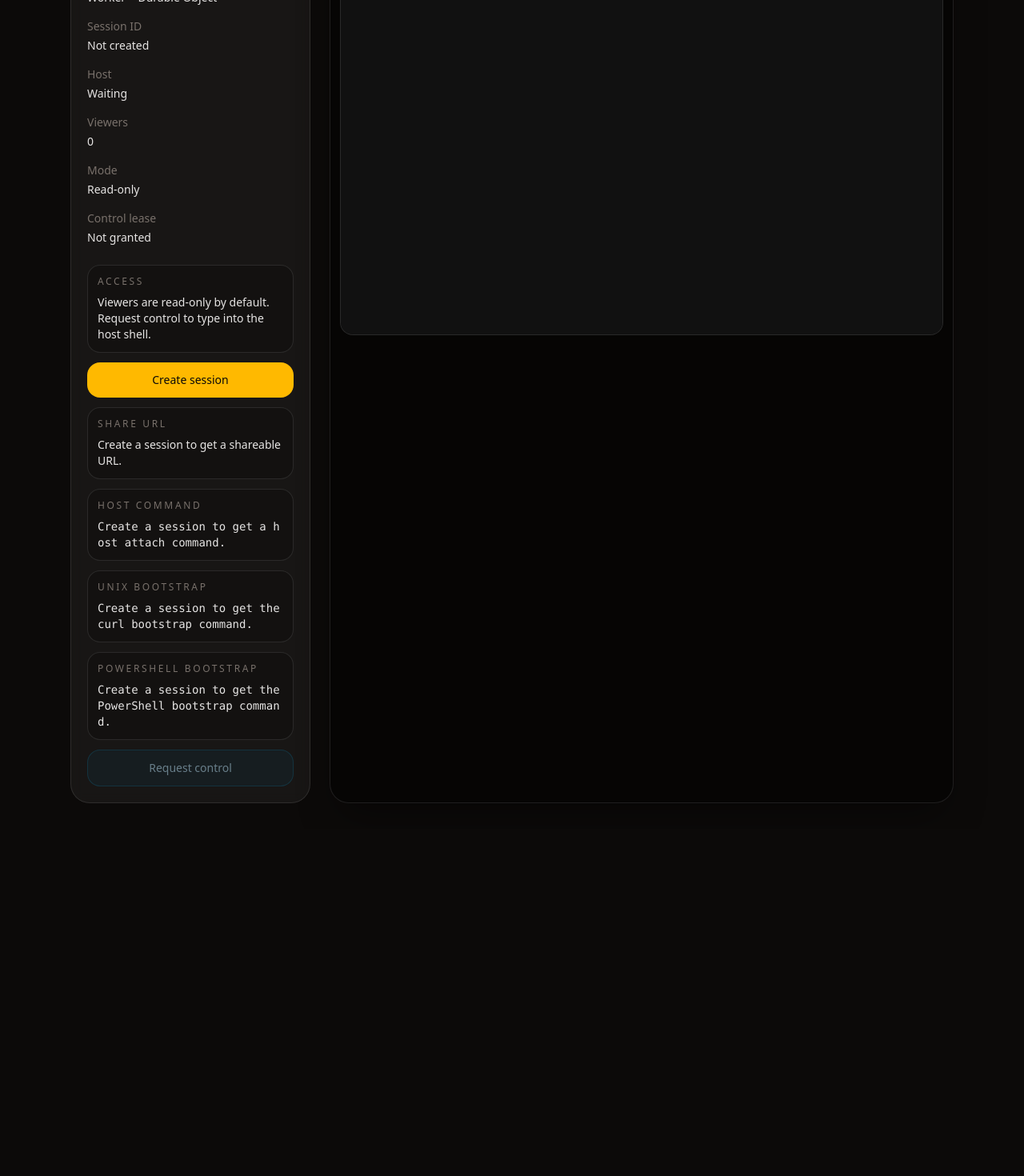
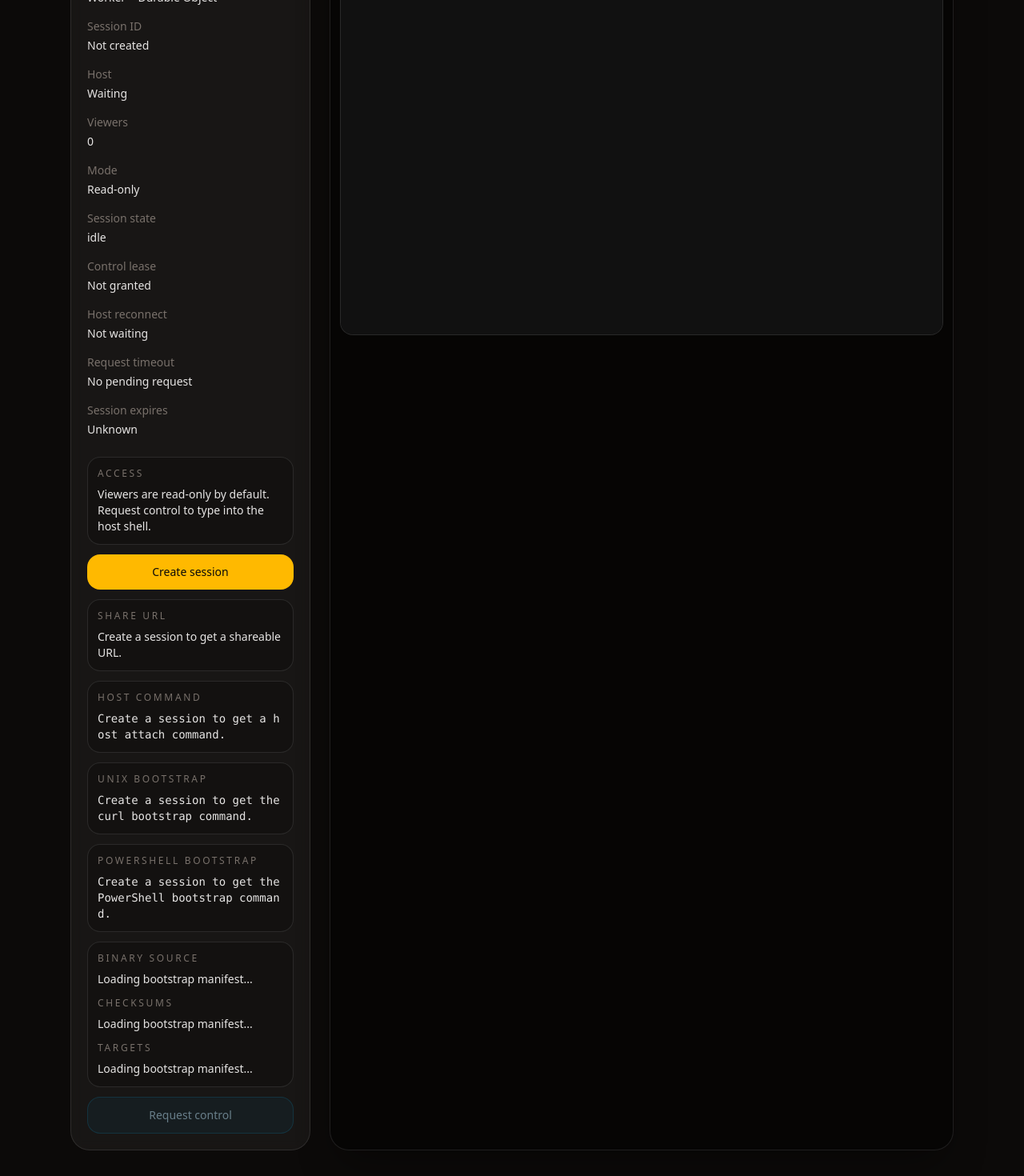
Before and after one commit to jiayx/ttys, a React (Vite) app in the folder apps/web/: page / in a window 1280 px wide. Shown: the part 270-1740 px from the top of the page at 80% size. Before the commit the page ends 1306 px from the top, so only its background shows below. Built offline with nearby package versions, Linux system fonts and the light colour scheme.

Commit message:
Refine agent and web session handling

```diff
--- a/apps/web/src/client/app.tsx
+++ b/apps/web/src/client/app.tsx
@@ -8,7 +8,14 @@ type SessionInfo = {
   viewerWebSocketUrl: string;
 };
 
+type BootstrapManifest = {
+  binaryBaseURL: string;
+  checksumsURL: string;
+  targets: Record<string, string>;
+};
+
 type SessionStatus = {
+  role: "host" | "viewer" | null;
   state: "idle" | "ready" | "active" | "closed";
   hostConnected: boolean;
   viewerCount: number;
@@ -21,6 +28,9 @@ type SessionStatus = {
     leaseSeconds: number;
   } | null;
   hasPendingControlRequest: boolean;
+  sessionExpiresAt: number | null;
+  hostDisconnectDeadline: number | null;
+  pendingRequestExpiresAt: number | null;
 };
 
 export function App() {
@@ -31,22 +41,23 @@ export function App() {
   const canWriteRef = useRef(false);
   const previousStatusRef = useRef<SessionStatus | null>(null);
   const [sessionId, setSessionId] = useState<string | null>(readSessionId());
+  const [sessionInfo, setSessionInfo] = useState<SessionInfo | null>(() =>
+    buildSessionInfo(readSessionId()),
+  );
   const [sessionStatus, setSessionStatus] = useState<SessionStatus | null>(null);
+  const [bootstrapManifest, setBootstrapManifest] = useState<BootstrapManifest | null>(null);
   const [connecting, setConnecting] = useState(false);
   const [creating, setCreating] = useState(false);
   const [requestingControl, setRequestingControl] = useState(false);
   const [statusNote, setStatusNote] = useState<string | null>(null);
   const [transportState, setTransportState] = useState("idle");
+  const [now, setNow] = useState(() => Date.now());
   const reconnectAttempts = useRef(0);
   const reconnectTimer = useRef<number | null>(null);
 
   const shareUrl = useMemo(() => {
-    if (!sessionId || typeof window === "undefined") {
-      return "";
-    }
-
-    return new URL(`/s/${sessionId}`, window.location.origin).toString();
-  }, [sessionId]);
+    return sessionInfo?.viewerUrl ?? "";
+  }, [sessionInfo]);
   const hostCommand = useMemo(() => {
     if (!sessionId || typeof window === "undefined") {
       return "";
@@ -68,10 +79,65 @@ export function App() {
 
     return `& ([ScriptBlock]::Create((irm '${window.location.origin}/start.ps1?session=${sessionId}')))`;
   }, [sessionId]);
+  const bootstrapTargets = useMemo(() => {
+    if (!bootstrapManifest) {
+      return [];
+    }
+
+    return Object.entries(bootstrapManifest.targets).sort(([left], [right]) =>
+      left.localeCompare(right),
+    );
+  }, [bootstrapManifest]);
 
   useEffect(() => {
     canWriteRef.current = Boolean(sessionStatus?.canWrite);
   }, [sessionStatus?.canWrite]);
+
+  useEffect(() => {
+    setSessionInfo(buildSessionInfo(sessionId));
+  }, [sessionId]);
+
+  useEffect(() => {
+    if (!sessionId) {
+      return;
+    }
+
+    const timer = window.setInterval(() => {
+      setNow(Date.now());
+    }, 1000);
+
+    return () => {
+      window.clearInterval(timer);
+    };
+  }, [sessionId]);
+
+  useEffect(() => {
+    let cancelled = false;
+
+    async function loadBootstrapManifest() {
+      try {
+        const response = await fetch("/api/bootstrap/manifest");
+        if (!response.ok) {
+          return;
+        }
+
+        const manifest = (await response.json()) as BootstrapManifest;
+        if (!cancelled) {
+          setBootstrapManifest(manifest);
+        }
+      } catch {
+        if (!cancelled) {
+          setBootstrapManifest(null);
+        }
+      }
+    }
+
+    void loadBootstrapManifest();
+
+    return () => {
+      cancelled = true;
+    };
+  }, []);
 
   useEffect(() => {
     if (!terminalRef.current) {
@@ -156,7 +222,7 @@ export function App() {
 
       setSessionStatus(status);
 
-      const ws = new WebSocket(viewerSocketURL(sessionId));
+      const ws = new WebSocket(sessionInfo?.viewerWebSocketUrl ?? viewerSocketURL(sessionId));
       activeSocket = ws;
       socket.current = ws;
       const wasReconnect = reconnectAttempts.current > 0;
@@ -174,7 +240,6 @@ export function App() {
           setStatusNote(null);
         }
         reconnectAttempts.current = 0;
-        sendResize();
       });
 
       ws.addEventListener("message", (event) => {
@@ -266,18 +331,6 @@ export function App() {
       }
     }
 
-    function sendResize() {
-      if (socket.current?.readyState !== WebSocket.OPEN || !terminal.current) {
-        return;
-      }
-
-      const { cols, rows } = terminal.current.fit();
-      if (!canWriteRef.current) {
-        return;
-      }
-      socket.current.send(JSON.stringify({ type: "resize", payload: { cols, rows } }));
-    }
-
     function handleControlFrame(frame: Record<string, unknown>) {
       if (frame.type === "session.status") {
         const payload = frame.payload as SessionStatus;
@@ -319,12 +372,10 @@ export function App() {
     }
 
     void connectViewer();
-    window.addEventListener("resize", sendResize);
 
     return () => {
       cancelled = true;
       clearReconnectTimer();
-      window.removeEventListener("resize", sendResize);
       inputCleanup.current?.();
       inputCleanup.current = null;
       closeActiveSocket();
@@ -341,8 +392,9 @@ export function App() {
 
       const created = (await response.json()) as SessionInfo;
       setSessionId(created.sessionId);
+      setSessionInfo(normalizeSessionInfo(created));
       reconnectAttempts.current = 0;
-      window.history.replaceState({}, "", created.viewerUrl);
+      window.history.replaceState({}, "", normalizeSessionInfo(created).viewerUrl);
       previousStatusRef.current = null;
       setStatusNote(null);
       terminal.current?.clear();
@@ -368,10 +420,10 @@ export function App() {
   }
 
   const modeLabel = sessionStatus?.canWrite ? "Control granted" : "Read-only";
-  let leaseLabel: string | null = null;
-  if (sessionStatus?.canWrite && sessionStatus.controlLeaseExpiresAt) {
-    leaseLabel = new Date(sessionStatus.controlLeaseExpiresAt).toLocaleTimeString();
-  }
+  const leaseLabel = formatDeadline(sessionStatus?.controlLeaseExpiresAt ?? null, now);
+  const hostReconnectLabel = formatDeadline(sessionStatus?.hostDisconnectDeadline ?? null, now);
+  const requestDeadlineLabel = formatDeadline(sessionStatus?.pendingRequestExpiresAt ?? null, now);
+  const sessionExpiryLabel = formatDeadline(sessionStatus?.sessionExpiresAt ?? null, now);
   const canRequestControl =
     Boolean(sessionId) &&
     Boolean(sessionStatus?.hostConnected) &&
@@ -384,6 +436,8 @@ export function App() {
     requestControlLabel = "Control active";
   } else if (requestingControl) {
     requestControlLabel = "Request pending...";
+  } else if (sessionStatus?.hasPendingControlRequest) {
+    requestControlLabel = "Another request is pending";
   } else if (sessionStatus?.controllerViewerId) {
     requestControlLabel = "Another viewer is controlling";
   }
@@ -444,9 +498,35 @@ export function App() {
                 </dd>
               </div>
               <div>
+                <dt className="text-stone-500">Session state</dt>
+                <dd className="mt-1 text-stone-200">
+                  {sessionStatus?.state ?? "idle"}
+                </dd>
+              </div>
+              <div>
                 <dt className="text-stone-500">Control lease</dt>
                 <dd className="mt-1 text-stone-200">
-                  {leaseLabel ? `Until ${leaseLabel}` : "Not granted"}
+                  {leaseLabel ?? "Not granted"}
+                </dd>
+              </div>
+              <div>
+                <dt className="text-stone-500">Host reconnect</dt>
+                <dd className="mt-1 text-stone-200">
+                  {!sessionStatus?.hostConnected && hostReconnectLabel
+                    ? hostReconnectLabel
+                    : "Not waiting"}
+                </dd>
+              </div>
+              <div>
+                <dt className="text-stone-500">Request timeout</dt>
+                <dd className="mt-1 text-stone-200">
+                  {requestDeadlineLabel ?? "No pending request"}
+                </dd>
+              </div>
+              <div>
+                <dt className="text-stone-500">Session expires</dt>
+                <dd className="mt-1 text-stone-200">
+                  {sessionExpiryLabel ?? "Unknown"}
                 </dd>
               </div>
             </dl>
@@ -501,6 +581,28 @@ export function App() {
                     "Create a session to get the PowerShell bootstrap command."}
                 </p>
               </div>
+              <div className="rounded-2xl border border-white/10 bg-black/20 p-3">
+                <p className="text-xs uppercase tracking-[0.22em] text-stone-500">
+                  Binary source
+                </p>
+                <p className="mt-2 break-all text-sm text-stone-200">
+                  {bootstrapManifest?.binaryBaseURL ?? "Loading bootstrap manifest..."}
+                </p>
+                <p className="mt-3 text-xs uppercase tracking-[0.22em] text-stone-500">
+                  Checksums
+                </p>
+                <p className="mt-2 break-all text-sm text-stone-200">
+                  {bootstrapManifest?.checksumsURL ?? "Loading bootstrap manifest..."}
+                </p>
+                <p className="mt-3 text-xs uppercase tracking-[0.22em] text-stone-500">
+                  Targets
+                </p>
+                <p className="mt-2 text-sm text-stone-200">
+                  {bootstrapTargets.length > 0
+                    ? bootstrapTargets.map(([target]) => target).join(", ")
+                    : "Loading bootstrap manifest..."}
+                </p>
+              </div>
               <button
                 type="button"
                 onClick={requestControl}
@@ -538,6 +640,70 @@ function viewerSocketURL(sessionId: string) {
   return `${protocol}//${window.location.host}/api/session/${sessionId}/viewer`;
 }
 
+function buildSessionInfo(sessionId: string | null): SessionInfo | null {
+  if (!sessionId || typeof window === "undefined") {
+    return null;
+  }
+
+  return normalizeSessionInfo({
+    sessionId,
+    viewerUrl: `/s/${sessionId}`,
+    hostWebSocketUrl: `/api/session/${sessionId}/host`,
+    viewerWebSocketUrl: `/api/session/${sessionId}/viewer`,
+  });
+}
+
+function normalizeSessionInfo(info: SessionInfo): SessionInfo {
+  if (typeof window === "undefined") {
+    return info;
+  }
+
+  const viewerUrl = new URL(info.viewerUrl, window.location.origin).toString();
+  const origin = new URL(viewerUrl).origin;
+  const viewerProtocol = origin.startsWith("https:") ? "wss:" : "ws:";
+  const hostProtocol = viewerProtocol;
+
+  return {
+    sessionId: info.sessionId,
+    viewerUrl,
+    hostWebSocketUrl: normalizeWebSocketURL(info.hostWebSocketUrl, hostProtocol),
+    viewerWebSocketUrl: normalizeWebSocketURL(info.viewerWebSocketUrl, viewerProtocol),
+  };
+}
+
+function normalizeWebSocketURL(value: string, protocol: string) {
+  if (value.startsWith("ws://") || value.startsWith("wss://")) {
+    return value;
+  }
+
+  if (typeof window === "undefined") {
+    return value;
+  }
+
+  const resolved = new URL(value, window.location.origin);
+  resolved.protocol = protocol;
+  return resolved.toString();
+}
+
+function formatDeadline(timestamp: number | null, now: number) {
+  if (!timestamp) {
+    return null;
+  }
+
+  const remainingMs = timestamp - now;
+  if (remainingMs <= 0) {
+    return "Expired";
+  }
+
+  const remainingSeconds = Math.ceil(remainingMs / 1000);
+  const minutes = Math.floor(remainingSeconds / 60);
+  const seconds = remainingSeconds % 60;
+  const relative =
+    minutes > 0 ? `${minutes}m ${String(seconds).padStart(2, "0")}s left` : `${seconds}s left`;
+
+  return `${new Date(timestamp).toLocaleTimeString()} (${relative})`;
+}
+
 function parseControlFrame(value: string): Record<string, unknown> | null {
   try {
     const parsed = JSON.parse(value) as Record<string, unknown>;
--- a/apps/web/src/client/terminal.ts
+++ b/apps/web/src/client/terminal.ts
@@ -28,9 +28,6 @@ export function mountTerminal(container: HTMLElement): TerminalController {
   terminal.loadAddon(fit);
   terminal.open(container);
   fit.fit();
-  terminal.writeln("ttys frontend scaffold ready");
-  terminal.writeln("");
-  terminal.writeln("Waiting for session transport...");
 
   const resizeObserver = new ResizeObserver(() => {
     fit.fit();
--- a/apps/web/src/worker/session-do.ts
+++ b/apps/web/src/worker/session-do.ts
@@ -155,7 +155,7 @@ export class TTYSession extends DurableObject {
       return;
     }
 
-    if ((frame?.type === "stdin" || frame?.type === "resize") && this.canWrite(socket)) {
+    if (frame?.type === "stdin" && this.canWrite(socket)) {
       this.host?.send(data);
     }
   }
```
Also changed, not shown: 2 other files (tests, documents, lock files or other folders).
